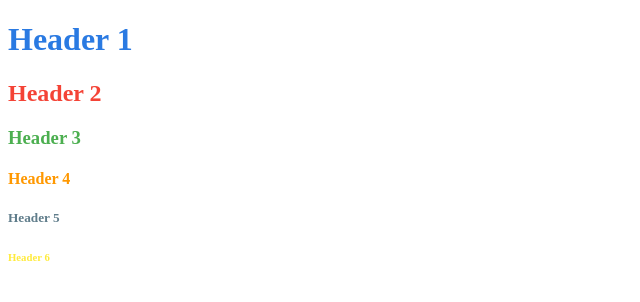
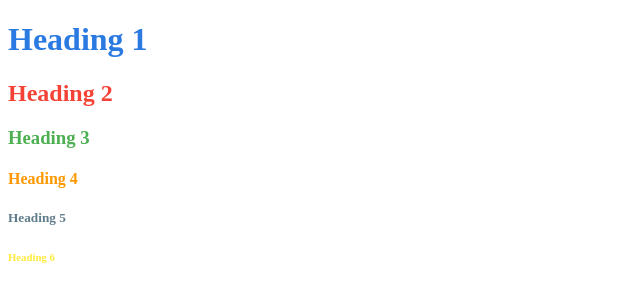
Before and after one commit to acciojob/headings-inline-css-Sarath-Dharmaraj, a website: page main.html in a window 1280 px wide. Shown: the whole page, without its empty margins (0-640 px from the left). Drawn offline with Linux system fonts and the light colour scheme.

Commit message:
created a submission

```diff
--- a/main.html
+++ b/main.html
@@ -7,12 +7,12 @@
 </head>
 
 <body>
-	<h1 style="color: #2a7ae2">Header 1</h1>
-	<h2 style="color: #f44336">Header 2</h2>
-	<h3 style="color: #4caf50">Header 3</h3>
-	<h4 style="color: #ff9800">Header 4</h4>
-	<h5 style="color: #607d8b">Header 5</h5>
-	<h6 style="color: #ffeb3b">Header 6</h6>
+	<h1 style="color: #2a7ae2">Heading 1</h1>
+	<h2 style="color: #f44336">Heading 2</h2>
+	<h3 style="color: #4caf50">Heading 3</h3>
+	<h4 style="color: #ff9800">Heading 4</h4>
+	<h5 style="color: #607d8b">Heading 5</h5>
+	<h6 style="color: #ffeb3b">Heading 6</h6>
 	<!-- the entire body must be written by student -->
     <script type="text/javascript" src="./script.js">
 </script>
```
